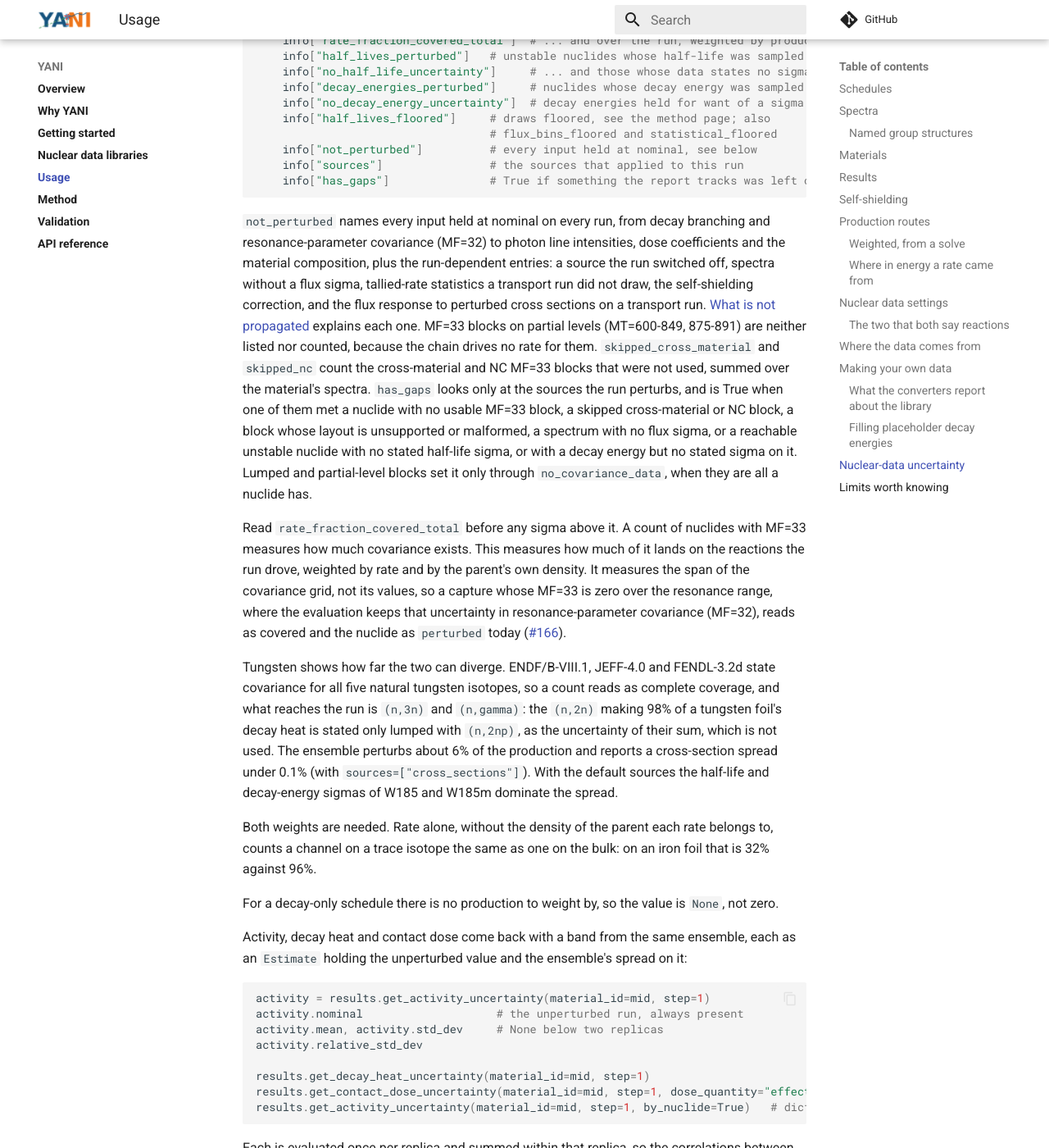
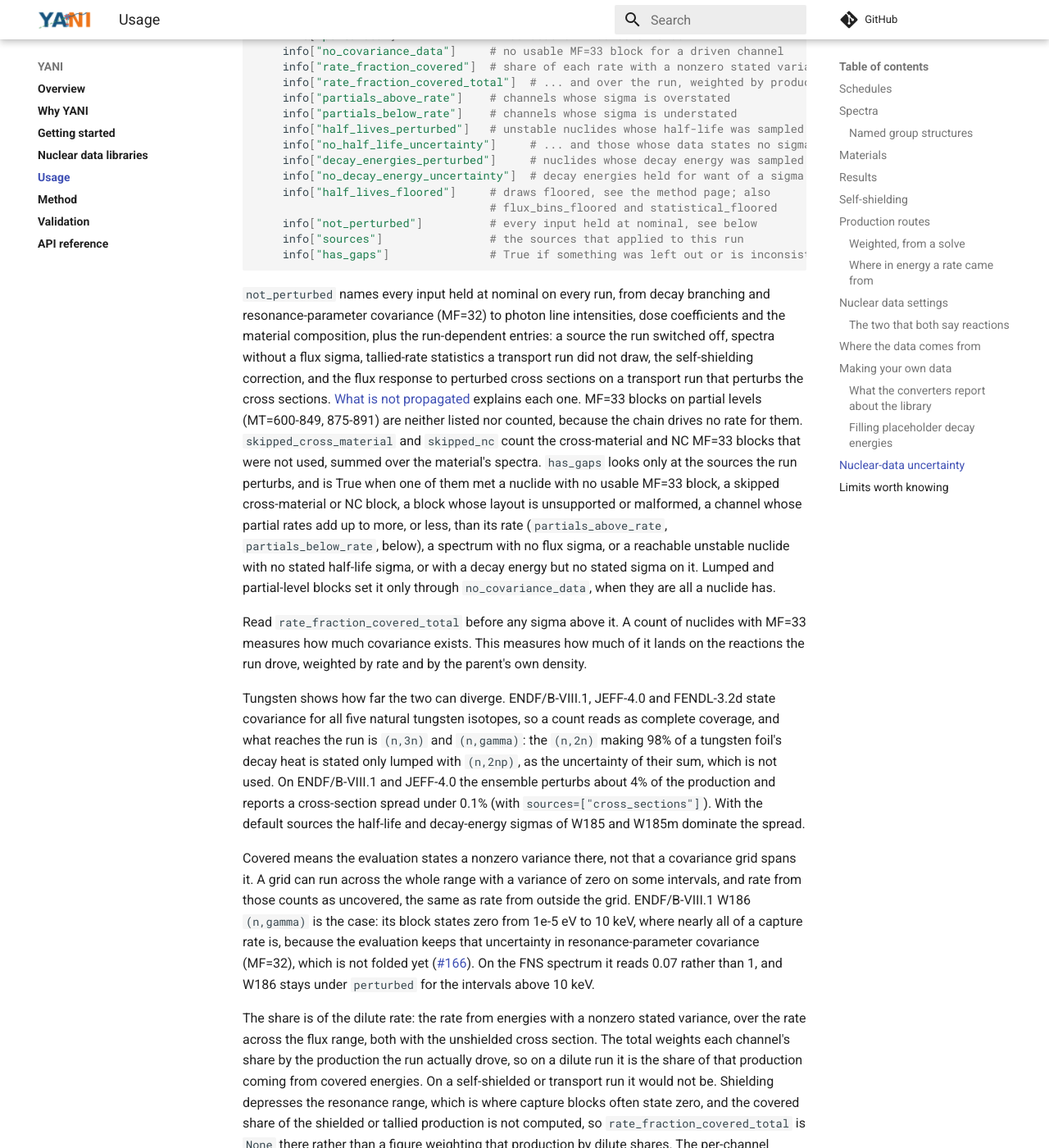
Before and after one commit to fusion-neutronics/yani, an MkDocs documentation site: the page built from docs/usage.md, in a window 1280 px wide and 1400 px high, scrolled down 16564 px. Shown: the whole window at 82% size. Built offline with MkDocs 1.6.1 and Material for MkDocs 9.7.7, drawn with Linux system fonts in a browser that asks for light colours; comment, search, counter and statistics services are not loaded; some of the changed text lies outside the part shown.

Commit message:
Describe coverage and has_gaps as core main computes them
Core #169 merged: rate_fraction_covered now counts only rate from
energies with a nonzero stated variance, so a zero-variance MF=33
interval reads as uncovered. Drop the defect bullet that said otherwise,
say W186 capture reads about 0.07 on the FNS spectrum, and re-quote the
tungsten production share as about 4% (ENDF/B-VIII.1 and JEFF-4.0).

rate_fraction_covered_total is None on a self-shielded or transport run
as well as a decay-only one. has_gaps also counts partials_above_rate
and partials_below_rate, which the info listing now shows. The held
flux response is listed only when the cross sections are perturbed
(core #186).

This folds in the text of yani #48.

````diff
--- a/docs/usage.md
+++ b/docs/usage.md
@@ -479,10 +479,13 @@ below_100_keV = sum(r for lo, r in zip(edges, per_group) if lo < 1.0e5)
 print(f"{below_100_keV / sum(per_group):.1%} of the capture rate is resonance region")
 ```
 
-It is also the per-group form of what `rate_fraction_covered` reports as one
-number: whether a covariance grid that stops short of the spectrum stops short of
-anywhere the rate actually is. On a shielded run it says which groups the flux
-depression moved, which `strongest_factor` gives only as a worst case.
+It is also what to read beside `rate_fraction_covered`: set against the energies
+where a channel's covariance states a nonzero variance, it shows, to the
+resolution of the groups, how much of the rate the run actually used comes from
+there. `rate_fraction_covered` gives that share for the dilute rate only, so on
+a shielded run the breakdown is what shows it for the shielded rate, and which
+groups the flux depression moved, which `strongest_factor` gives only as a worst
+case.
 
 Nothing is stored for it. One reaction over a 709-group structure is cheap to
 walk when asked, and keeping the breakdown for every channel would be tens of
@@ -796,8 +799,10 @@ info = results.get_data_uncertainty_info(material_id=mid)
 if info is not None:               # None unless data_uncertainty was passed
     info["perturbed"]              # had usable MF=33 covariance
     info["no_covariance_data"]     # no usable MF=33 block for a driven channel
-    info["rate_fraction_covered"]  # share of each rate the covariance grid spans
+    info["rate_fraction_covered"]  # share of each rate with a nonzero stated variance
     info["rate_fraction_covered_total"]  # ... and over the run, weighted by production
+    info["partials_above_rate"]    # channels whose sigma is overstated
+    info["partials_below_rate"]    # channels whose sigma is understated
     info["half_lives_perturbed"]   # unstable nuclides whose half-life was sampled
     info["no_half_life_uncertainty"]     # ... and those whose data states no sigma
     info["decay_energies_perturbed"]     # nuclides whose decay energy was sampled
@@ -806,7 +811,7 @@ if info is not None:               # None unless data_uncertainty was passed
                                    # flux_bins_floored and statistical_floored
     info["not_perturbed"]          # every input held at nominal, see below
     info["sources"]                # the sources that applied to this run
-    info["has_gaps"]               # True if something the report tracks was left out
+    info["has_gaps"]               # True if something was left out or is inconsistent
 ```
 
 `not_perturbed` names every input held at nominal on every run, from decay
@@ -814,7 +819,8 @@ branching and resonance-parameter covariance (MF=32) to photon line intensities,
 dose coefficients and the material composition, plus the run-dependent entries:
 a source the run switched off, spectra without a flux sigma, tallied-rate
 statistics a transport run did not draw, the self-shielding correction, and the
-flux response to perturbed cross sections on a transport run.
+flux response to perturbed cross sections on a transport run that perturbs the
+cross sections.
 [What is not propagated](method.md#what-is-not-propagated) explains each one.
 MF=33 blocks on partial levels (MT=600-849, 875-891) are neither listed nor
 counted, because the chain drives no rate for them. `skipped_cross_material` and
@@ -822,36 +828,80 @@ counted, because the chain drives no rate for them. `skipped_cross_material` and
 summed over the material's spectra. `has_gaps` looks only at the sources the run perturbs, and is True
 when one of them met a nuclide with no usable MF=33 block, a skipped
 cross-material or NC block, a block whose layout is unsupported or malformed, a
-spectrum with no flux sigma, or a reachable unstable nuclide with no stated
-half-life sigma, or with a decay energy but no stated sigma on it. Lumped and
+channel whose partial rates add up to more, or less, than its rate
+(`partials_above_rate`, `partials_below_rate`, below), a spectrum with no flux
+sigma, or a reachable unstable nuclide with no stated half-life sigma, or with a
+decay energy but no stated sigma on it. Lumped and
 partial-level blocks set it only through `no_covariance_data`, when
 they are all a nuclide has.
 
 Read `rate_fraction_covered_total` before any sigma above it. A count of
 nuclides with MF=33 measures how much covariance exists. This measures how much
 of it lands on the reactions the run drove, weighted by rate and by the parent's
-own density. It measures the span of the covariance grid, not its values, so a
-capture whose MF=33 is zero over the resonance range, where the evaluation keeps
-that uncertainty in resonance-parameter covariance (MF=32), reads as covered and
-the nuclide as `perturbed` today
-([#166](https://github.com/fusion-neutronics/core/issues/166)).
+own density.
 
 Tungsten shows how far the two can diverge. ENDF/B-VIII.1, JEFF-4.0 and
 FENDL-3.2d state covariance for all five natural tungsten isotopes, so a count
 reads as complete coverage, and what reaches the run is `(n,3n)` and
 `(n,gamma)`: the `(n,2n)` making 98% of a tungsten foil's decay heat is stated
 only lumped with `(n,2np)`, as the uncertainty of their sum, which is not used.
-The ensemble perturbs about 6% of the production and reports a cross-section
-spread under 0.1% (with `sources=["cross_sections"]`). With the default
-sources the half-life and decay-energy sigmas of W185 and W185m dominate the
-spread.
+On ENDF/B-VIII.1 and JEFF-4.0 the ensemble perturbs about 4% of the production
+and reports a cross-section spread under 0.1% (with
+`sources=["cross_sections"]`). With the default sources the half-life and
+decay-energy sigmas of W185 and W185m dominate the spread.
+
+Covered means the evaluation states a nonzero variance there, not that a
+covariance grid spans it. A grid can run across the whole range with a variance
+of zero on some intervals, and rate from those counts as uncovered, the same as
+rate from outside the grid. ENDF/B-VIII.1 W186 `(n,gamma)` is the case: its
+block states zero from 1e-5 eV to 10 keV, where nearly all of a capture rate
+is, because the evaluation keeps that uncertainty in resonance-parameter
+covariance (MF=32), which is not folded yet
+([#166](https://github.com/fusion-neutronics/core/issues/166)). On the FNS
+spectrum it reads 0.07 rather than 1, and W186 stays under `perturbed` for the
+intervals above 10 keV.
+
+The share is of the dilute rate: the rate from energies with a nonzero stated
+variance, over the rate across the flux range, both with the unshielded cross
+section. The total weights each channel's share by the production the run
+actually drove, so on a dilute run it is the share of that production coming
+from covered energies. On a self-shielded or transport run it would not be.
+Shielding depresses the resonance range, which is where capture blocks often
+state zero, and the covered share of the shielded or tallied production is not
+computed, so `rate_fraction_covered_total` is `None` there rather than a figure
+weighting that production by dilute shares. The per-channel shares are still
+given, and the relative sigma is diluted by a different amount than they say.
+
+`partials_above_rate` lists, with their ratio, the channels whose partial rates
+the covariance was weighted with add up to more than the rate it was divided
+by. The two were then computed different ways, a self-shielded rate against
+dilute partials being one, and the relative sigma is overstated. Until the fold
+weights a shielded rate with shielded partials
+([#166](https://github.com/fusion-neutronics/core/issues/166) item 4), a
+self-shielded run lists most channels a relative block names, many only a few
+parts in 1e7 over, so `has_gaps` is True on it. The `1/E` within-group weight
+is another cause: there the part of a group a covariance edge cuts off is
+weighted by its share of the group's energy width, so the parts need not add up
+to the group's rate even on a dilute run, and by a lot: Fe56 `(n,p)` on a
+three-group spectrum whose fast group holds its 4.3 MeV covariance edge sums to
+about ten times its rate. A tallied rate on a transport run is a third. The
+coverage share is measured against the dilute rate, so it is not affected.
+
+`partials_below_rate` is the same check the other way. A covariance grid that
+spans the whole flux range leaves no rate outside it, so its partial rates must
+add up to the rate, and a shortfall understates the sigma. The `1/E` weight
+gives one for a reaction falling with energy when a covariance edge cuts a
+group. A grid that stops short of the flux range cannot be checked this way,
+since rate from outside it rightly leaves its partials short. Both maps count
+towards `has_gaps`.
 
 Both weights are needed. Rate alone, without the density of the parent each rate
 belongs to, counts a channel on a trace isotope the same as one on the bulk: on
 an iron foil that is 32% against 96%.
 
 For a decay-only schedule there is no production to weight by, so the value is
-`None`, not zero.
+`None`, not zero. It is `None` on a self-shielded or transport run too, as
+above.
 
 Activity, decay heat and contact dose come back with a band from the same
 ensemble, each as an `Estimate` holding the unperturbed value and the ensemble's
````
Also changed, not shown: docs/libraries.md (+5 -5 lines), docs/method.md (+25 -18 lines), docs/why_yani.md (+10 -8 lines).
